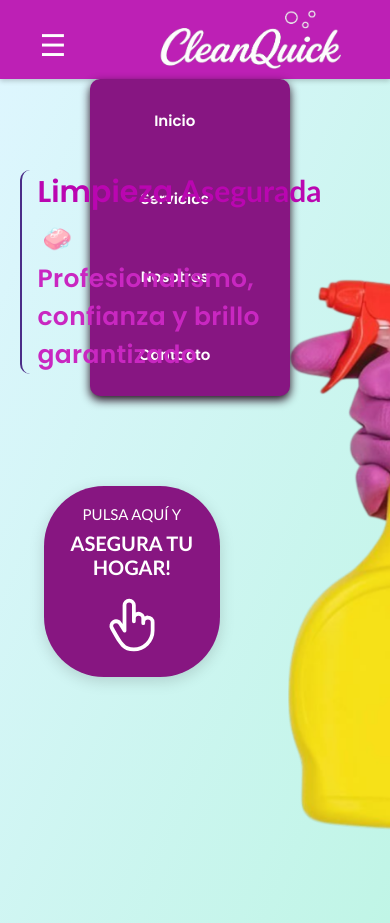
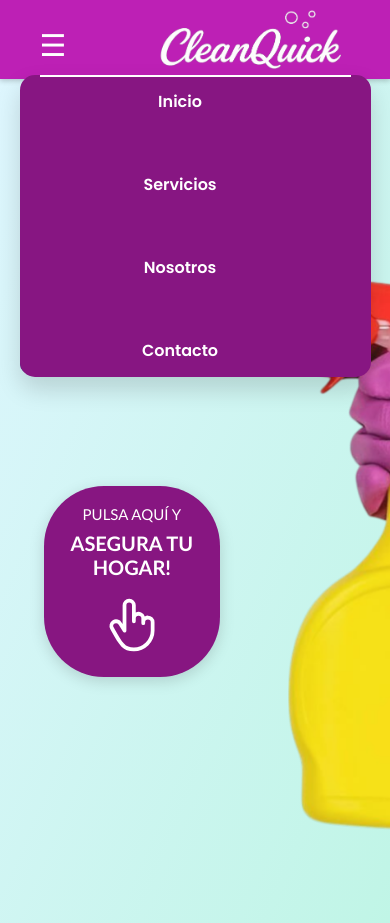
Before and after one commit to Popicode/web-cleanQuick, a plain HTML site: page index.html in a window 390 px wide. Both pictures are taken after a click on the button "Abrir menú de navegación". Drawn offline with Linux system fonts and the light colour scheme.

Commit message:
fix(nab-var movil): reemplazar estructura, arreglar margenes y transiciones

```diff
--- a/CSS/style.css
+++ b/CSS/style.css
@@ -80,46 +80,50 @@ body {
 @media (max-width: 768px) {
     /*? Esto es interesante, por que al posicionar el (nav) como relative, hacemos que los hijos siempre cuenten desde el, y no desde el documento completo */
 
-    nav {
+    .container-navbar {
         position: relative;
     }
 
     .nav-bar {
         position: absolute;
-        top: 100%;
-        left: 23%;
-        transform: translateX(0%);
-        width: 85%;
-        max-width: 200px;
-        display: none;
-        align-items: center;
-        flex-direction: column;
-        gap: 15px;
-        padding: 10px 0;
-        border-radius: 10px;
-        box-shadow: 0 4px 10px #230d1d;
+        top: calc(100% + 6px);
+        border-radius: 15px;
+        box-shadow: 0 12px 24px rgba(0, 0, 0, .15);
+        transform-origin: top;
+        transform: scaleY(0);
+        opacity: 0;
+        pointer-events: none;
+        transition: transform .40s ease, opacity .2s ease;
+        display: block;
+        max-height: min(70vh, 420px);
+        z-index: 1010;
+    }
 
+    .nav-bar::before {
+        content: "";
+        position: absolute;
+        top: 0;
+        left: 1.25rem;
+        right: 1.25rem;
+        height: 2px;
+        background: white;
     }
 
     .nav-bar.activo {
-        display: flex;
-
+        transform: scaleY(1);
+        opacity: 1;
+        pointer-events: auto;
     }
 
     .container-link-nav {
-        margin: 10px 0;
-        padding: 0;
-
+        width: auto;
     }
 
     .nav-link {
         display: block;
-        font-size: 15px;
-        padding: 10px 15px;
-        border-radius: 10px;
-        transition: background-color 0.3s ease;
-        width: 100%;
-        align-items: center;
+        padding: 14px 15px;
+        font-size: 16px;
+        border-radius: 8px;
     }
 
     .menu-toggle {
@@ -304,5 +308,7 @@ body {
 
 }
 
+@media (max-width: 480px) {}
+
 
 /** Sección de servicios*/
```
